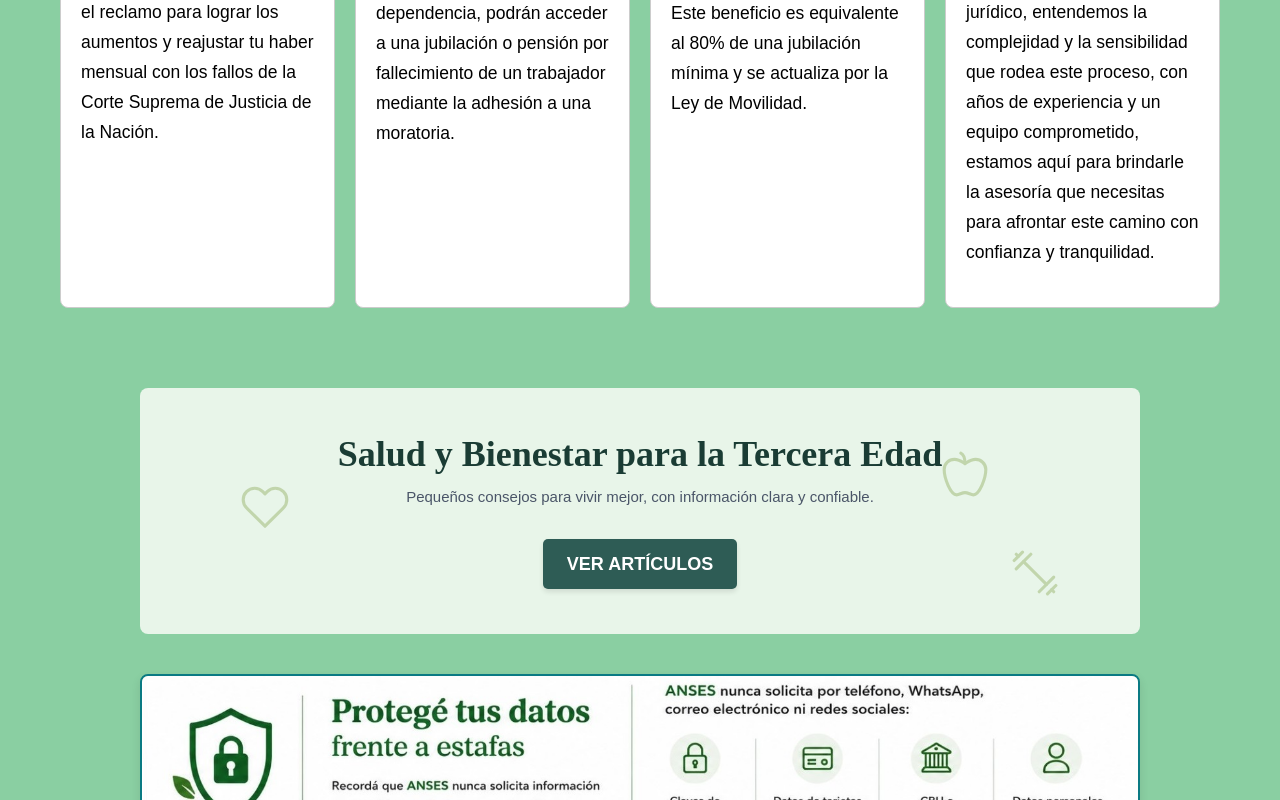
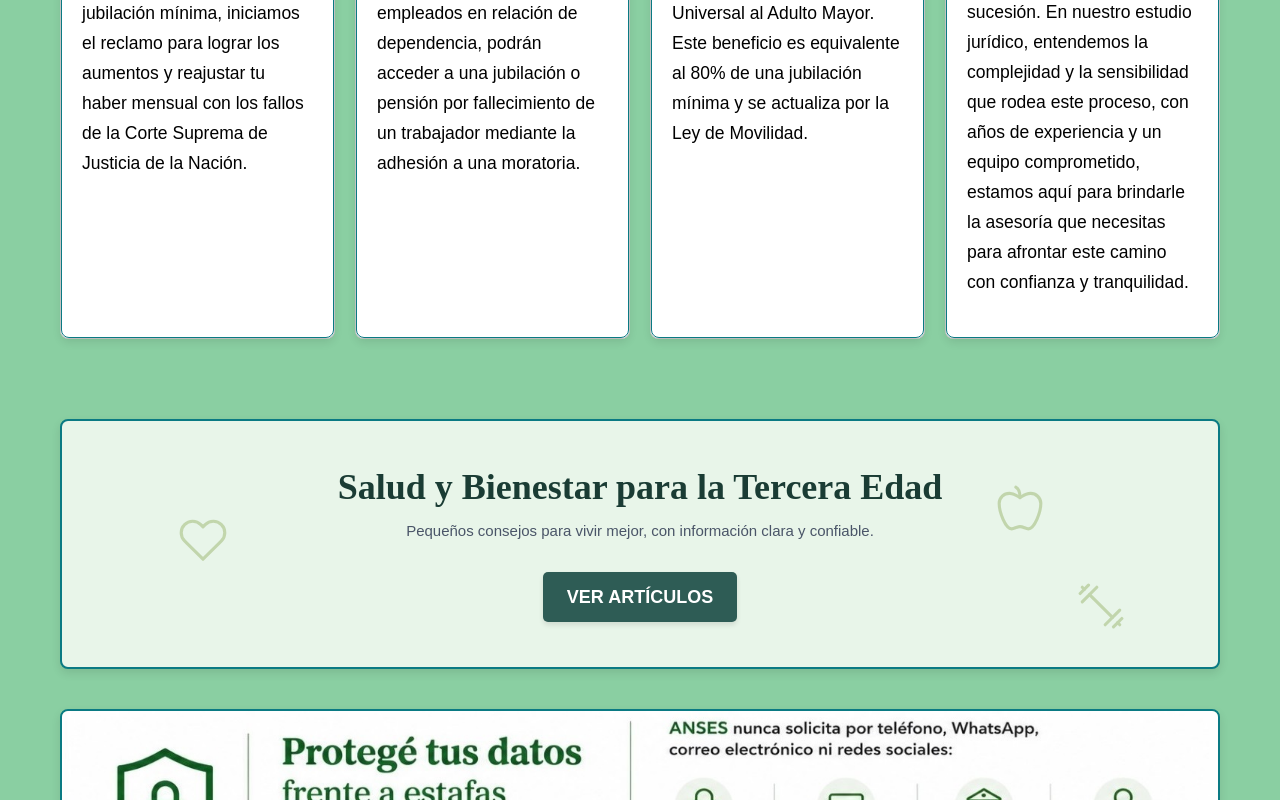
Before and after one commit to d-alejandro-salas/reactJubilamos, a React (Vite) app: page / in a window 1280 px wide. Shown: the part 2000-2800 px from the top of the page. Built offline with nearby package versions, Linux system fonts and the light colour scheme.

Commit message:
refactor: actualización de módulos y optimización de la interfaz, mejorado banner que pidió el dr maxi 3.0

```diff
--- a/src/styles/_indexMain.scss
+++ b/src/styles/_indexMain.scss
@@ -23,6 +23,9 @@
       flex-direction: column;
       height: 100%;
       padding: 2rem;
+      border-radius: 8px;
+      border: 1.5px solid #0a7a83;
+      box-shadow: 0px 4px 10px rgba(0, 0, 0, 0.1);
 
       .linkDescription__container {
         align-self: flex-end;
@@ -75,16 +78,24 @@
 /* =========================================
    UNIFICACIÓN DE TAMAÑOS (Salud y ANSES)
    ========================================= */
-/* Agrupamos las dos clases para que copien EXACTAMENTE el mismo ancho y alineación */
 .wellnessSectionBanner,
 .ansesBannerImg {
   display: block;
-  width: 95%; /* 95% para que no pegue contra los bordes en el celular */
-  max-width: 1000px; /* El tope máximo para que no se estiren al infinito en PC */
-  margin-left: auto; /* Centrado automático izquierdo */
-  margin-right: auto; /* Centrado automático derecho */
-  border-radius: 8px; /* Mismas esquinas redondeadas para los dos */
+  width: 95%; /* Mantiene el aire en las esquinas para celulares */
+  max-width: 100%; /* Permitimos que crezca en pantallas grandes */
+  margin-inline: auto;
+  border-radius: 8px;
+  border: 2px solid #0a7a83;
+  box-shadow: 0px 4px 10px rgba(0, 0, 0, 0.1);
   box-sizing: border-box;
+  transition: transform 0.3s ease;
+  &:hover {
+      transform: scale(1.02);}
+
+  /* Cuando la pantalla es de escritorio (igual que tu breakpoint del grid) */
+  @media screen and (min-width: 1024px) {
+    width: 100%; /* Toma el 100% del contenedor padre, alineándose milimétricamente con el grid */
+  }
 }
 
 /* =========================================
@@ -92,11 +103,12 @@
    ========================================= */
 .wellnessSectionBanner {
   background-color: #E8F5E9; /* Verde suave */
-  margin-top: 60px;
+  margin-top: 30px;
   padding: 40px 20px;
   text-align: center;
   position: relative;
   overflow: hidden;
+
 
   @media (min-width: 768px) {
     padding: 45px 20px;
@@ -181,6 +193,4 @@
   height: auto; /* Para que la proporción de la foto se mantenga intacta */
   margin-top: 40px; /* Separación con el hermano de arriba */
   margin-bottom: 60px; /* Separación con el footer */
-  border: 2px solid #0a7a83;
-  box-shadow: 0px 4px 10px rgba(0, 0, 0, 0.1);
 }
```
Also changed, not shown: src/assets/images/datosEscritorio.png.
